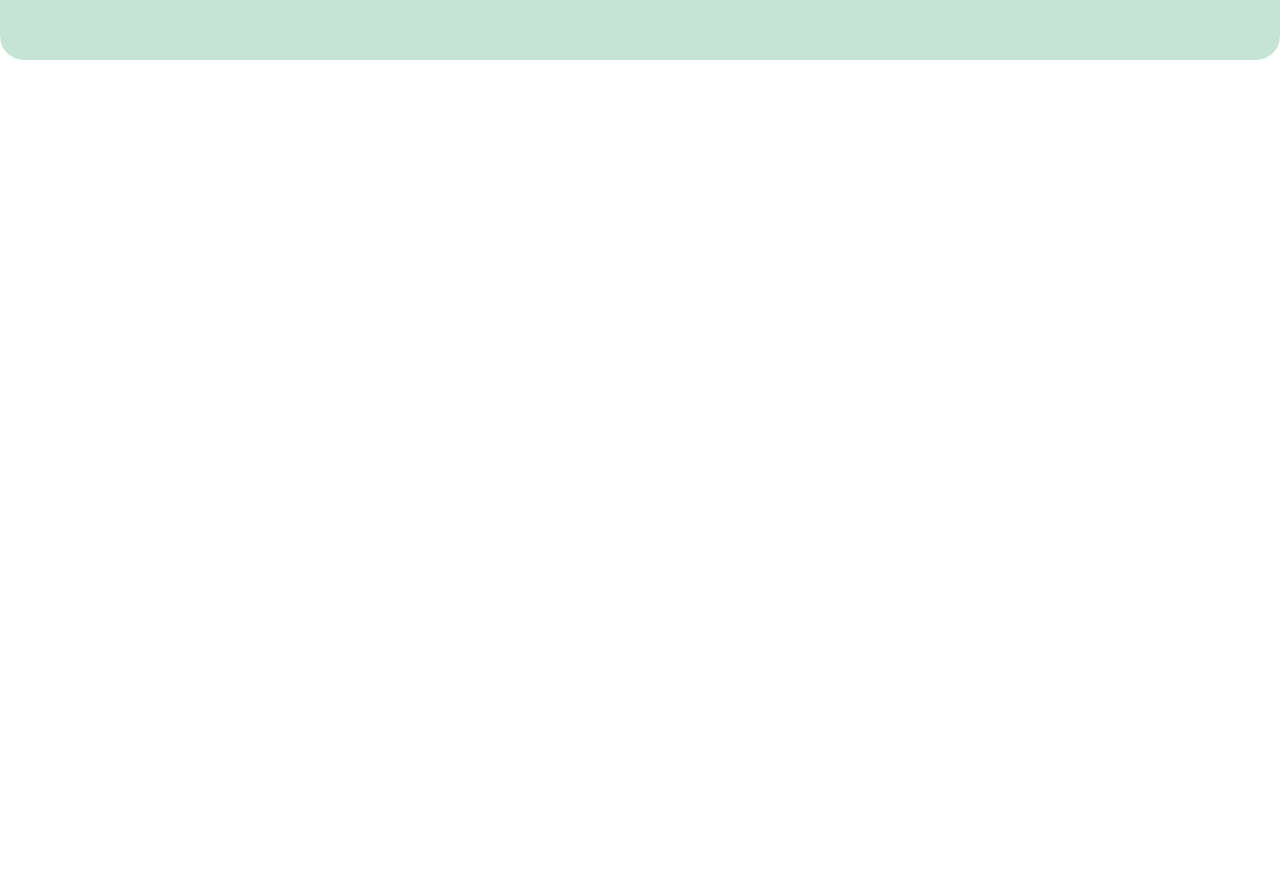
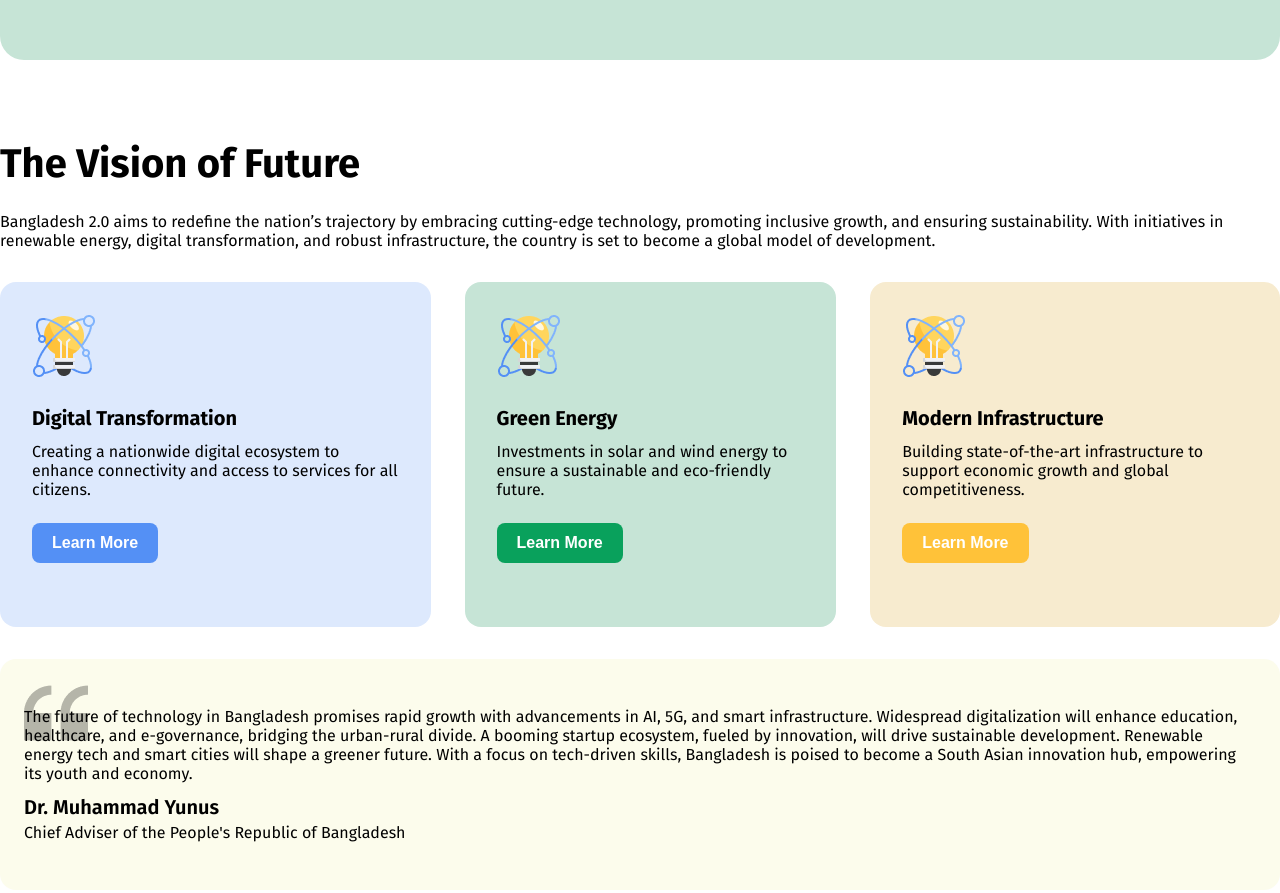
Before and after one commit to ramimstar/bangladesh-2-0-ramim-assignment-1, a plain HTML site: page index.html in a window 1280 px wide. Shown: the part 500-1393 px from the top of the page. Before the commit the page ends 800 px from the top, so only its background shows below. Drawn offline with Linux system fonts and the light colour scheme.

Commit message:
vision section done

```diff
--- a/index.html
+++ b/index.html
@@ -36,8 +36,61 @@
             <img src="assets/hero.png" alt="">
         </section>
         <!-- completed banner section -->
-        <section>
+        <section class="vision-future">
+            <h2 class="vision-title">The Vision of Future</h2>
+            <p class="vision-description description">
+                Bangladesh 2.0 aims to redefine the nation’s trajectory by embracing cutting-edge technology, promoting inclusive growth, and ensuring sustainability. With initiatives in renewable energy, digital transformation, and robust infrastructure, the country is set to become a global model of development.
+            </p>
+            <div class="vision-info">
 
+                <div class="digital">
+                        <img src="assets/card-icon.png" alt="card-icon">
+                        <h5>Digital Transformation</h5>
+                        <p class="description">Creating a nationwide digital ecosystem to enhance connectivity and access to services for all citizens.</p>
+                        <button class="btn-digital">Learn More</button>
+                </div>
+
+                <div class="green">
+                    <img src="assets/card-icon.png" alt="card-icon">
+                    <h5>Green Energy</h5>
+                    <p class="description">Investments in solar and wind energy to ensure a sustainable and eco-friendly future.</p>
+                    <button class="btn-green">Learn More</button>
+                </div>
+                <div class="modern">
+                    <img src="assets/card-icon.png" alt="card-icon">
+                    <h5>Modern Infrastructure</h5>
+                    <p class="description">Building state-of-the-art infrastructure to support economic growth and global competitiveness.</p>
+                    <button class="btn-modern">Learn More</button>
+                </div>
+            </div>
+            <div class="yunus-gov">
+                <p class="description">
+                    The future of technology in Bangladesh promises rapid growth with advancements in AI, 5G, and smart infrastructure. Widespread digitalization will enhance education, healthcare, and e-governance, bridging the urban-rural divide. A booming startup ecosystem, fueled by innovation, will drive sustainable development. Renewable energy tech and smart cities will shape a greener future. With a focus on tech-driven skills, Bangladesh is poised to become a South Asian innovation hub, empowering its youth and economy.
+                </p>
+                <h5 class="yunus">Dr. Muhammad Yunus</h5>
+                <p class="description">
+                    Chief Adviser of the People's Republic of Bangladesh
+                </p>
+            </div>
+        </section>
+        <section class="recent-news">
+            <h2>Recent News</h2>
+            <p class="description">Bangladesh 2.0 aims to redefine the nation’s trajectory by embracing cutting-edge technology, promoting inclusive growth, and ensuring sustainability. With initiatives in renewable energy, digital transformation, and robust infrastructure, the country is set to become a global model of development.</p>
+            <div>
+                <img src="assets/satelite.png" alt="">
+                <div>
+                    <h3>
+                        Bangladesh Launches New Satellite
+                    </h3>
+                    <img src="assets/al-jazeera.png                                   " alt="logo of al-jazeera">
+
+                    <img src="" alt="">
+                </div>
+
+                <div>
+
+                </div>
+            </div>
         </section>
     </main>
     <footer>
--- a/style/style.css
+++ b/style/style.css
@@ -27,8 +27,8 @@
 .banner-name{
     font-size: 24px;
     font-weight: 500;
-    opacity: 20%;
     margin-bottom: 16px;
+    opacity: 60%;
 }
 .banner-description{
     font-size: 56px;
@@ -41,6 +41,10 @@
     padding-right:60px;
     padding-top: 80px;
 }
+
+
+
+
 
 /* share style */
 
@@ -57,3 +61,141 @@
     background-color: white;
     color: #006A50;
   }
+.description{
+    font-size: 16px;
+    font-weight: 400;
+}
+
+
+
+
+
+
+
+  /* vision of future section */
+
+  .vision-future{
+    margin: 0 auto;
+    display: flex;
+    flex-direction: column;
+    width: 1280px;
+  }
+
+.vision-title{
+    font-size: 40px;
+    font-weight: 700;
+    margin-top: 80px;
+}
+.vision-description{
+    margin-top: 24px;
+    margin-bottom: 32px;
+}
+
+.vision-info{
+    display: flex;
+    flex-direction: row;
+    align-items: center;
+    margin-bottom: 32px;
+    justify-content: center;
+    gap: 34px;
+}
+
+.digital{
+    background-color:hsla(218, 89%, 65%, 0.200);
+    max-height: 325px;
+    max-width: 410.67px;
+    border-radius: 16px;
+    padding:32px;
+}
+
+
+.vision-info h5{
+    font-size: 20px;
+    font-weight: 700;
+    padding-top: 24px;
+    padding-bottom: 12px;
+}
+.btn-digital{
+    background-color: #5490F5;
+    font-size: 16px;
+    font-weight: 600;
+    color: white;
+    padding: 11px 20px;
+    border: none;
+    border-radius: 8px;
+    margin-top: 24px;
+    margin-bottom: 32px;
+}
+.btn-digital:hover{
+    color: #5490F5;
+    background-color: white;
+}
+
+
+.green{
+    background-color:#C6E4D6;
+    max-height: 325px;
+    max-width: 410.67px;
+    border-radius: 16px;
+    padding:32px;
+}
+
+.btn-green{
+    background-color: #09A15C;
+    font-size: 16px;
+    font-weight: 600;
+    color: white;
+    padding: 11px 20px;
+    border: none;
+    border-radius: 8px;
+    margin-top: 24px;
+    margin-bottom: 32px;
+}
+.btn-green:hover{
+    color: #09A15C;
+    background-color: white;
+}
+
+.modern{
+    background-color:#F7EBCF;
+    max-height: 325px;
+    max-width: 410.67px;
+    border-radius: 16px;
+    padding:32px;
+}
+
+
+
+
+.btn-modern{
+        background-color: #FFC239;
+        font-size: 16px;
+        font-weight: 600;
+        color: white;
+        padding: 11px 20px;
+        border: none;
+        border-radius: 8px;
+        margin-top: 24px;
+        margin-bottom: 32px;
+    }
+    .btn-modern:hover{
+        color: #FFC239;
+        background-color: white;
+    }
+    .yunus{
+        font-size: 20px;
+        font-weight: 600;
+        padding-top:12px;
+        padding-bottom: 4px;
+    }
+    .yunus-gov{
+
+        background-color: rgb(252, 252, 236);
+        border-radius:16px ;
+        background-repeat: no-repeat;
+        background-image: url('../assets/quote-bg.png');
+        background-position: left 24px top 22px;
+        padding:48px 24px 48px 24px ;
+        margin-bottom: 80px;
+
+    }
```
